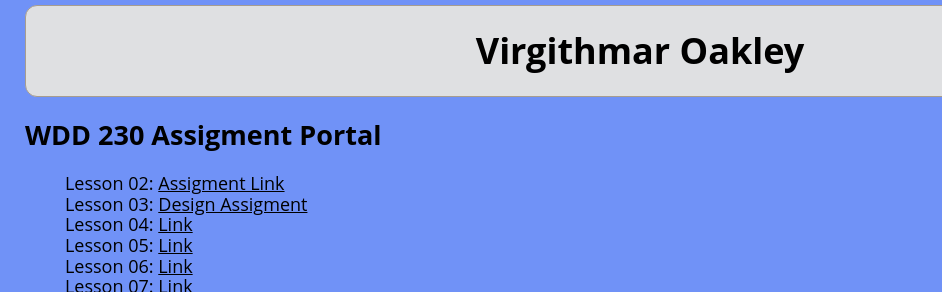
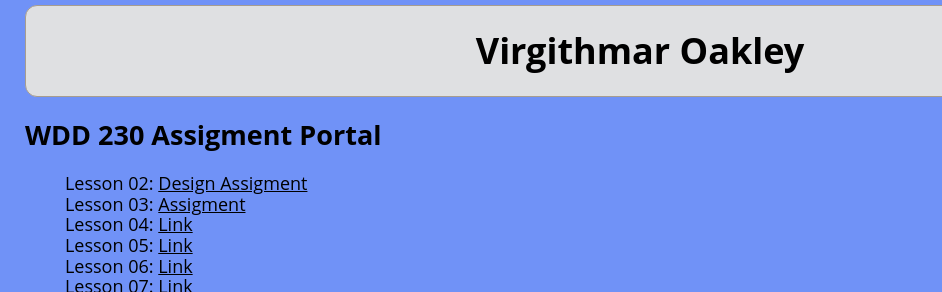
Before and after one commit to Oakleyvirgi/oakleyvirgi.github.io, a plain HTML site: page index.html in a window 1280 px wide. Shown: the top 292 px of the page, 0-942 px from the left. Drawn offline with Linux system fonts and the light colour scheme.

```diff
--- a/index.html
+++ b/index.html
@@ -20,10 +20,9 @@
   <nav>
     <ul class="icons">
       <li>Lesson 02: <a
-          href="Lesson_2/design-principles.html">Assigment
-          Link</a></li>
+          href="Lesson_2/design-principles.html">Design Assigment</a></li>
       <li>Lesson 03: <a
-          href="https://byui.instructure.com/courses/125478/assignments/5027985?module_item_id=13620246">Design Assigment</a></li>
+          href="https://byui.instructure.com/courses/125478/assignments/5027985?module_item_id=13620246">Assigment</a></li>
       <li>Lesson 04: <a href="https://byui.instructure.com/courses/125478/modules">Link</a></li>
       <li>Lesson 05: <a href="https://byui.instructure.com/courses/125478/modules">Link</a></li>
       <li>Lesson 06: <a href="https://byui.instructure.com/courses/125478/modules">Link</a></li>
```
